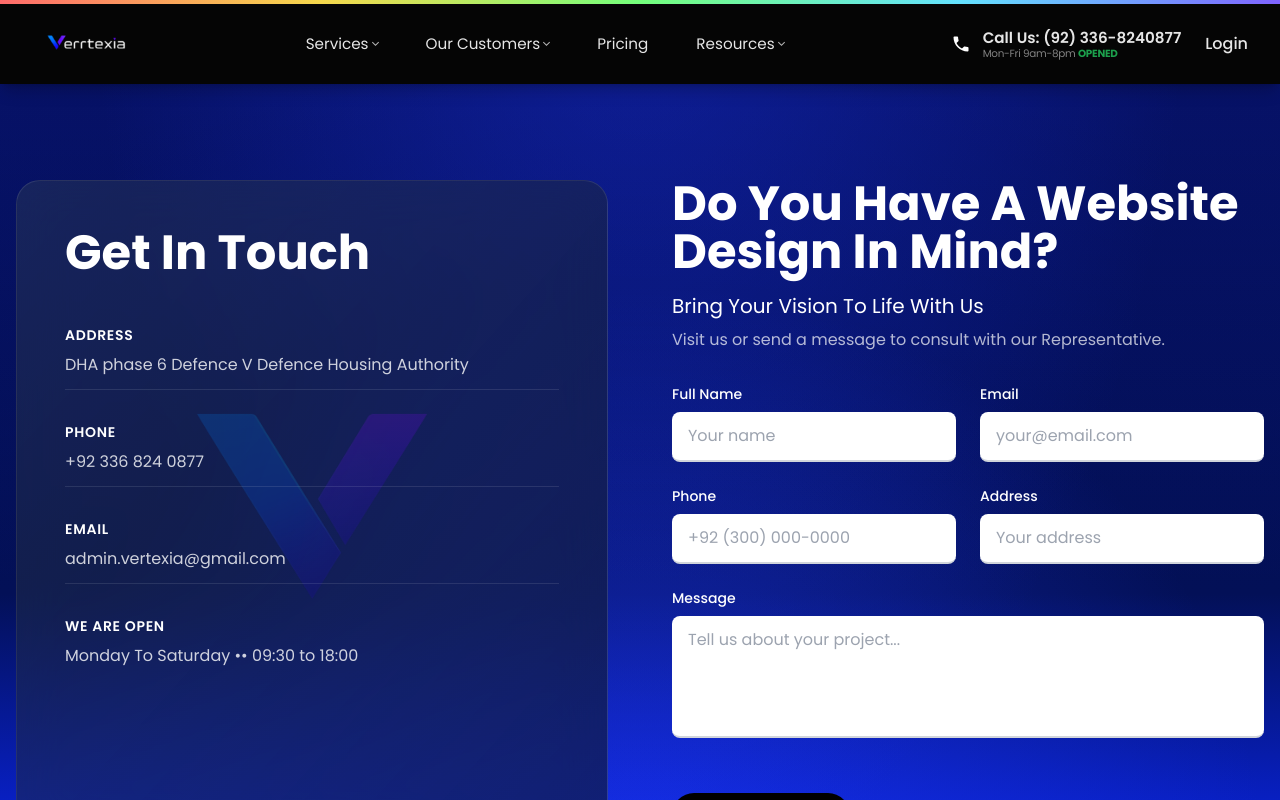
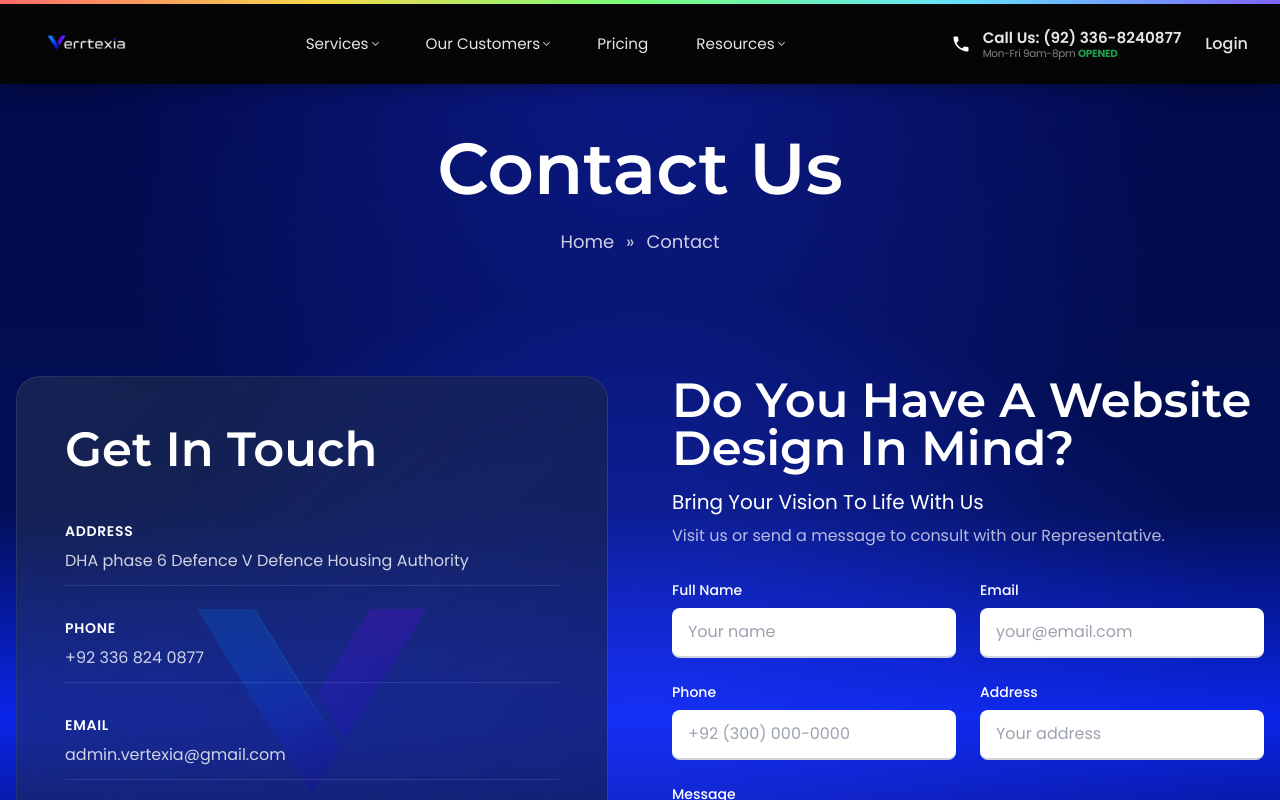
Before and after one commit to tahaawan0094/Vertexia-25-5-26, a Next.js app: page /contact in a window 1280 px wide. Shown: the top 800 px of the page. Built offline with nearby package versions, Linux system fonts and the light colour scheme.

Commit message:
contact page done

```diff
--- a/components/sections/ContactForm.tsx
+++ b/components/sections/ContactForm.tsx
@@ -62,11 +62,29 @@ export default function ContactForm() {
   };
 
   return (
-    <section className="relative min-h-screen flex items-center justify-center py-24 px-4">
-      {/* Background gradient */}
-      <div className="pointer-events-none absolute inset-x-0 top-0 h-[500px] bg-[linear-gradient(180deg,rgba(31,56,255,0.15)_0%,rgba(8,8,8,0)_100%)]" />
+    <section className="relative bg-[radial-gradient(70%_120%_at_50%_-10%,rgba(31,56,255,0.35)_0%,rgba(31,56,255,0)_62%),radial-gradient(68%_58%_at_50%_62%,rgba(31,56,255,0.55)_0%,rgba(31,56,255,0)_72%),linear-gradient(180deg,#020a4b_0%,#031057_42%,#0a25e8_62%,#050a54_82%,#01030b_100%)]">
+      {/* Contact Header Section */}
+      <div className="relative py-12 px-4">
+        <div className="mx-auto max-w-[1300px] text-center">
+          <motion.div
+            initial={{ opacity: 0, y: 20 }}
+            whileInView={{ opacity: 1, y: 0 }}
+            viewport={{ once: true }}
+            transition={{ duration: 0.6 }}
+          >
+            <h1 className="text-6xl md:text-7xl font-bold text-white mb-6 font-display">Contact Us</h1>
+            <div className="flex items-center justify-center gap-3 text-white/80 text-lg font-body">
+              <a href="/" className="hover:text-white transition-colors">Home</a>
+              <span>»</span>
+              <span>Contact</span>
+            </div>
+          </motion.div>
+        </div>
+      </div>
 
-      <StaggerContainer className="relative z-10 mx-auto max-w-[1300px] w-full">
+      {/* Contact Form Section */}
+      <div className="relative min-h-screen flex items-center justify-center py-12 px-4">
+        <StaggerContainer className="relative z-10 mx-auto max-w-[1300px] w-full">
         <div className="grid lg:grid-cols-2 gap-8 lg:gap-16">
           {/* Left Side - Contact Info Card */}
           <StaggerItem>
@@ -90,7 +108,7 @@ export default function ContactForm() {
                   initial={{ opacity: 0, y: 20 }}
                   whileInView={{ opacity: 1, y: 0 }}
                   transition={{ delay: 0.1 }}
-                  className="text-4xl md:text-5xl font-bold text-white mb-12"
+                  className="text-4xl md:text-5xl font-bold text-white mb-12 font-display"
                 >
                   Get In Touch
                 </motion.h2>
@@ -154,7 +172,7 @@ export default function ContactForm() {
               transition={{ duration: 0.6, delay: 0.1 }}
             >
               <div className="mb-8">
-                <h2 className="text-4xl md:text-5xl font-bold text-white mb-4 leading-tight">
+                <h2 className="text-4xl md:text-5xl font-bold text-white mb-4 leading-tight font-display">
                   Do You Have A Website Design In Mind?
                 </h2>
                 <p className="text-xl text-white mb-2">Bring Your Vision To Life With Us</p>
@@ -193,8 +211,8 @@ export default function ContactForm() {
                         />
                       </svg>
                     </motion.div>
-                    <h3 className="text-gray-800 text-xl font-bold mb-2">Message Sent!</h3>
-                    <p className="text-gray-600">
+                    <h3 className="text-gray-800 text-xl font-bold mb-2 font-display">Message Sent!</h3>
+                    <p className="text-gray-600 font-body">
                       Thanks for reaching out. We'll get back to you soon.
                     </p>
                   </motion.div>
@@ -369,7 +387,7 @@ export default function ContactForm() {
                     {isLoading ? (
                       <span className="flex items-center gap-2">
                         <motion.div
-                        className="w-4 h-4 border-2 border-white/30 border-t-white rounded-full"
+                          className="w-4 h-4 border-2 border-white/30 border-t-white rounded-full"
                           animate={{ rotate: 360 }}
                           transition={{ duration: 1, repeat: Infinity, ease: "linear" }}
                         />
@@ -385,6 +403,7 @@ export default function ContactForm() {
           </StaggerItem>
         </div>
       </StaggerContainer>
+      </div>
     </section>
   );
 }
```
